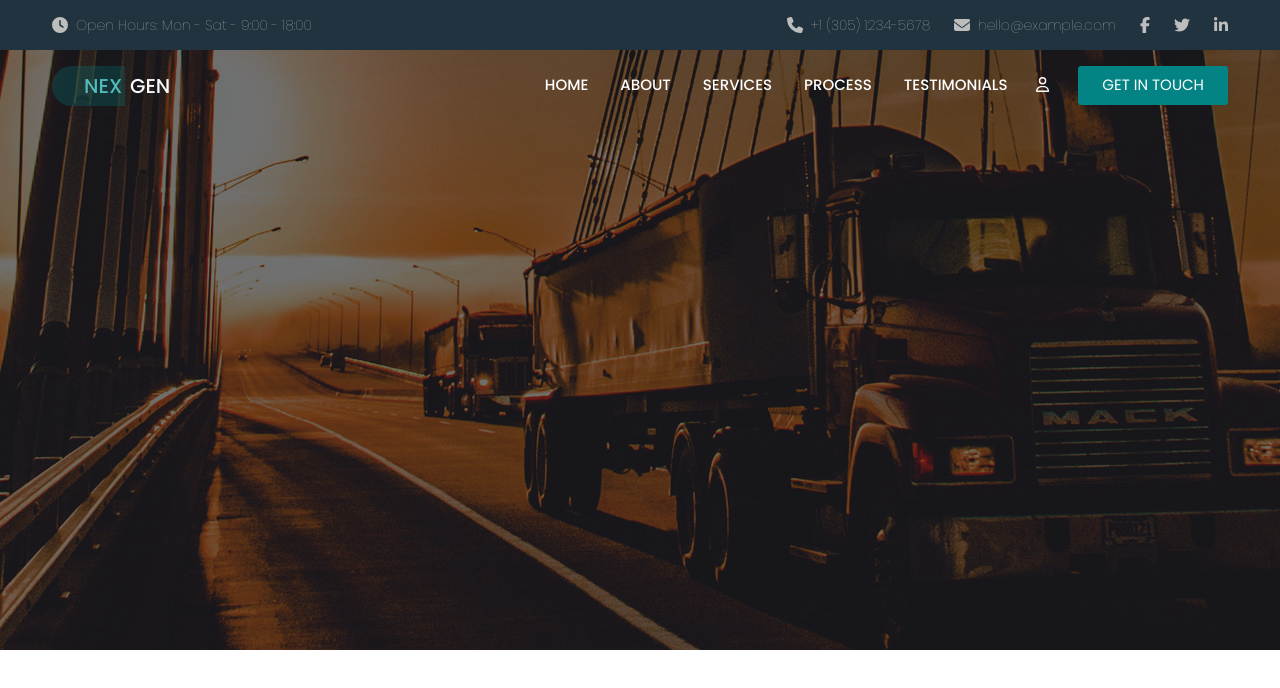
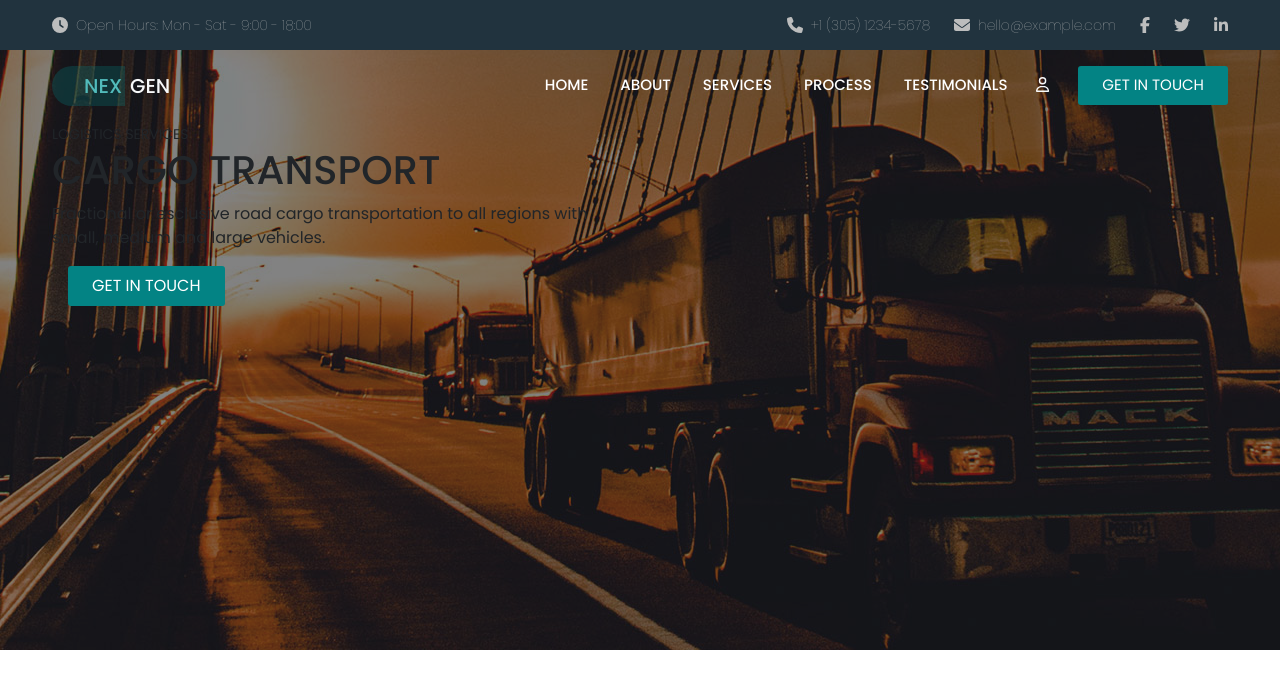
Before and after one commit to ariannagreco3393/proj-html-vuejs, a Vue app: page / in a window 1280 px wide. Shown: the top 688 px of the page. Built offline with nearby package versions, Linux system fonts and the light colour scheme.

Commit message:
add button get in touch component

```diff
--- /dev/null
+++ b/src/components/getInTouchComponent.vue
@@ -0,0 +1,21 @@
+<template>
+  <button class="get_in_touch">GET IN TOUCH</button>
+</template>
+
+<script>
+export default {
+  name: "getInTouchComponent",
+};
+</script>
+
+<style lang="scss" scoped>
+@import "@/assets/scss/variables.scss";
+
+.get_in_touch {
+  background-color: $font-button-dark;
+  color: $white;
+  padding: 0.5rem 1.5rem;
+  border-radius: 3px;
+  margin-left: 1rem;
+}
+</style>
--- a/src/components/headerComponent.vue
+++ b/src/components/headerComponent.vue
@@ -45,26 +45,46 @@
             <a class="navbar-brand nex text_green" href="#">NEX</a>
             <a class="navbar-brand gen text-light" href="#">GEN</a>
           </div>
+          <!-- /logo -->
           <div class="col-9">
             <div
               class="main_menu d-flex justify-content-end align-items-center"
             >
-              <a v-for="item in mainMenu" :key="item.id" :href="item.href">{{item.text}}</a>
+              <a v-for="item in mainMenu" :key="item.id" :href="item.href">{{
+                item.text
+              }}</a>
               <div class="user text-light">
                 <font-awesome-icon icon="fa-regular fa-user" />
               </div>
-              <button class="get_in_touch">GET IN TOUCH</button>
+              <getInTouch/>
             </div>
+          </div>
+          <!-- /main_menu -->
+        </div>
+        <div class="row">
+          <div class="col-6">
+            <small>LOGISTICS SERVICES</small>
+            <h1>CARGO TRANSPORT</h1>
+            <p>
+              Fractional or esclusive road cargo transportation to all regions
+              with small, medium and large vehicles.
+            </p>
+            <getInTouch/>
           </div>
         </div>
       </div>
     </section>
+    <!-- /jumbotron -->
   </header>
 </template>
 
 <script>
+import getInTouch from "@/components/getInTouchComponent.vue";
 export default {
   name: "headerComponent",
+  components: {
+      getInTouch
+  },
   data() {
     return {
       mainMenu: [
@@ -107,7 +127,7 @@ export default {
   height: 600px;
   background-image: url("@/assets/img/bg-9.jpg");
   background-position: center;
-  box-shadow: inset 0 0 0 2000px rgba(35, 34, 34, 0.643);
+  box-shadow: inset 0 0 0 2000px rgba(35, 34, 34, 0.564);
   .logo {
     font-weight: 500;
     .nex {
@@ -134,13 +154,7 @@ export default {
       margin: 0 0.8rem;
     }
 
-    .get_in_touch {
-      background-color: $font-button-dark;
-      color: $white;
-      padding: 0.5rem 1.5rem;
-      border-radius: 3px;
-      margin-left: 1rem;
-    }
+
   }
 }
 </style>
```
